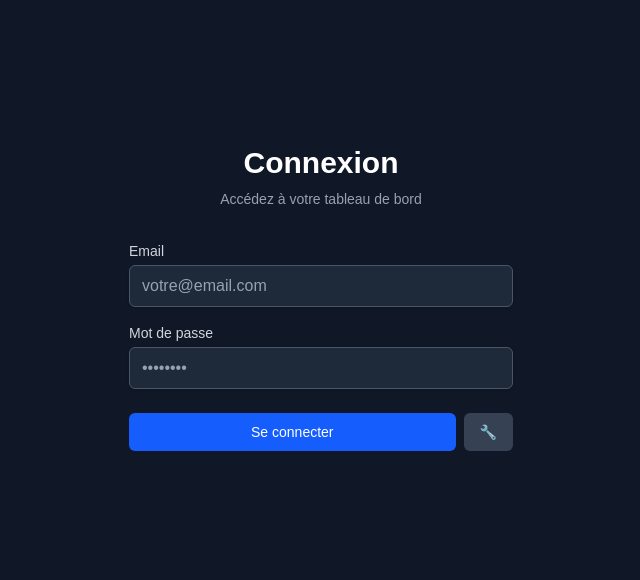
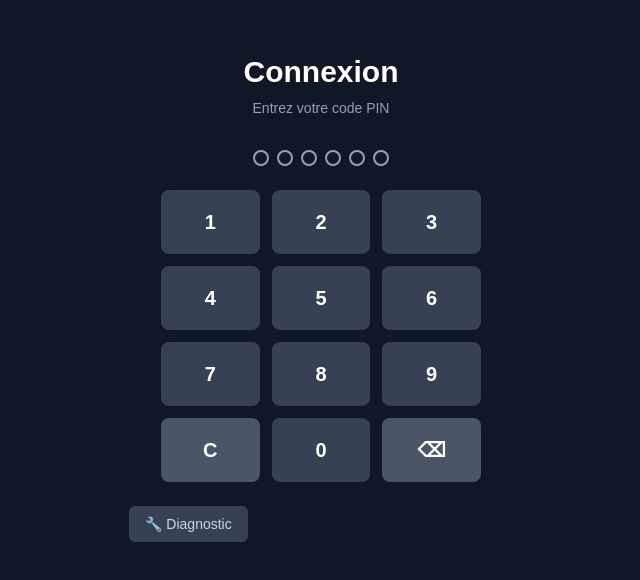
Before and after one commit to 0xK0/MDT-HP, a Next.js app: page /login in a window 1280 px wide. Shown: the part 114-694 px from the top of the page, without its empty margins (319-959 px from the left). Built offline with nearby package versions, Linux system fonts and the light colour scheme.

Commit message:
Some changes

```diff
--- a/app/dashboard/layout.tsx
+++ b/app/dashboard/layout.tsx
@@ -1,6 +1,5 @@
 "use client"
 
-import { useSession, signOut } from "next-auth/react"
 import { useRouter } from "next/navigation"
 import { useEffect, useState } from "react"
 import Link from "next/link"
@@ -16,22 +15,49 @@ import {
   Building2
 } from "lucide-react"
 
+interface User {
+  id: string
+  code: string
+  type: 'ADMIN' | 'USER'
+  name: string
+  role: 'ADMIN' | 'USER'
+}
+
 export default function DashboardLayout({
   children,
 }: {
   children: React.ReactNode
 }) {
-  const { data: session, status } = useSession()
+  const [user, setUser] = useState<User | null>(null)
+  const [loading, setLoading] = useState(true)
   const router = useRouter()
   const [sidebarOpen, setSidebarOpen] = useState(false)
 
   useEffect(() => {
-    if (status === "unauthenticated") {
+    // Vérifier si l'utilisateur est connecté via localStorage
+    const storedUser = localStorage.getItem('user')
+    if (storedUser) {
+      try {
+        const userData = JSON.parse(storedUser)
+        setUser(userData)
+      } catch (error) {
+        console.error('Erreur lors du parsing des données utilisateur:', error)
+        localStorage.removeItem('user')
+        router.push("/login")
+      }
+    } else {
       router.push("/login")
     }
-  }, [status, router])
+    setLoading(false)
+  }, [router])
 
-  if (status === "loading") {
+  const handleLogout = () => {
+    localStorage.removeItem('user')
+    setUser(null)
+    router.push("/login")
+  }
+
+  if (loading) {
     return (
       <div className="min-h-screen flex items-center justify-center bg-gray-900">
         <div className="text-white">Chargement...</div>
@@ -39,7 +65,7 @@ export default function DashboardLayout({
     )
   }
 
-  if (!session) {
+  if (!user) {
     return null
   }
 
@@ -47,7 +73,7 @@ export default function DashboardLayout({
     { name: "Véhicules", href: "/dashboard/vehicles", icon: Car },
     { name: "Types de Véhicules", href: "/dashboard/vehicle-types", icon: Car },
     { name: "Groupuscules", href: "/dashboard/groupuscules", icon: Building2 },
-    ...(session.user.role === "ADMIN" ? [{ name: "Utilisateurs", href: "/dashboard/users", icon: Users }] : []),
+    ...(user.role === "ADMIN" ? [{ name: "Utilisateurs", href: "/dashboard/users", icon: Users }] : []),
   ]
 
   return (
@@ -83,17 +109,17 @@ export default function DashboardLayout({
               <div className="flex-shrink-0">
                 <div className="h-8 w-8 rounded-full bg-gray-600 flex items-center justify-center">
                   <span className="text-sm font-medium text-white">
-                    {session.user.name?.charAt(0).toUpperCase()}
+                    {user.name?.charAt(0).toUpperCase()}
                   </span>
                 </div>
               </div>
               <div className="ml-3">
-                <p className="text-sm font-medium text-white">{session.user.name}</p>
-                <p className="text-xs text-gray-400">{session.user.role}</p>
+                <p className="text-sm font-medium text-white">{user.name}</p>
+                <p className="text-xs text-gray-400">{user.role}</p>
               </div>
             </div>
             <button
-              onClick={() => signOut()}
+              onClick={() => handleLogout()}
               className="mt-3 flex items-center text-sm text-gray-400 hover:text-white"
             >
               <LogOut className="mr-2 h-4 w-4" />
@@ -126,17 +152,17 @@ export default function DashboardLayout({
               <div className="flex-shrink-0">
                 <div className="h-8 w-8 rounded-full bg-gray-600 flex items-center justify-center">
                   <span className="text-sm font-medium text-white">
-                    {session.user.name?.charAt(0).toUpperCase()}
+                    {user.name?.charAt(0).toUpperCase()}
                   </span>
                 </div>
               </div>
               <div className="ml-3">
-                <p className="text-sm font-medium text-white">{session.user.name}</p>
-                <p className="text-xs text-gray-400">{session.user.role}</p>
+                <p className="text-sm font-medium text-white">{user.name}</p>
+                <p className="text-xs text-gray-400">{user.role}</p>
               </div>
             </div>
             <button
-              onClick={() => signOut()}
+              onClick={() => handleLogout()}
               className="mt-3 flex items-center text-sm text-gray-400 hover:text-white"
             >
               <LogOut className="mr-2 h-4 w-4" />
--- a/app/login/page.tsx
+++ b/app/login/page.tsx
@@ -1,46 +1,68 @@
 "use client"
 
 import { useState } from "react"
-import { signIn, getSession } from "next-auth/react"
 import { useRouter } from "next/navigation"
+import { PinKeypad } from "@/components/PinKeypad"
 
 export default function LoginPage() {
-  const [email, setEmail] = useState("")
-  const [password, setPassword] = useState("")
+  const [pin, setPin] = useState("")
   const [error, setError] = useState("")
   const [loading, setLoading] = useState(false)
   const [debugInfo, setDebugInfo] = useState("")
   const router = useRouter()
 
-  const handleSubmit = async (e: React.FormEvent) => {
-    e.preventDefault()
+  const handlePinEnter = (newPin: string) => {
+    setPin(newPin)
+    setError("")
+  }
+
+  const handleClear = () => {
+    setPin("")
+    setError("")
+  }
+
+  const handleBackspace = () => {
+    setPin(pin.slice(0, -1))
+    setError("")
+  }
+
+  const handleSubmit = async () => {
+    if (pin.length < 4) {
+      setError("Code PIN trop court")
+      return
+    }
+
     setLoading(true)
     setError("")
 
-    console.log("Tentative de connexion avec:", { email, password: "***" })
+    console.log("Tentative de connexion avec le code PIN:", pin)
 
     try {
-      const result = await signIn("credentials", {
-        email,
-        password,
-        redirect: false,
+      const response = await fetch('/api/auth-pin', {
+        method: 'POST',
+        headers: {
+          'Content-Type': 'application/json',
+        },
+        body: JSON.stringify({ code: pin }),
       })
 
-      console.log("Résultat de signIn:", result)
+      const result = await response.json()
+      console.log("Résultat de l'authentification PIN:", result)
 
-      if (result?.error) {
-        console.error("Erreur d'authentification:", result.error)
-        setError("Email ou mot de passe incorrect")
-      } else if (result?.ok) {
-        console.log("Connexion réussie, redirection vers /dashboard")
+      if (result.success) {
+        console.log("Connexion réussie avec le code PIN:", result.user)
+        // Stocker les informations de session localement
+        localStorage.setItem('user', JSON.stringify(result.user))
         router.push("/dashboard")
       } else {
-        console.error("Résultat inattendu:", result)
-        setError("Erreur de connexion inattendue")
+        console.error("Erreur d'authentification PIN:", result.error)
+        setError(result.error || "Code PIN incorrect")
+        setPin("")
       }
     } catch (error) {
       console.error("Erreur lors de la connexion:", error)
       setError("Une erreur est survenue lors de la connexion")
+      setPin("")
     } finally {
       setLoading(false)
     }
@@ -61,16 +83,16 @@ export default function LoginPage() {
         info += `Erreur DB: ${dbResult.error}\n`
       }
 
-      // Test d'authentification si on a des credentials
-      if (email && password) {
-        const authResponse = await fetch('/api/test-auth', {
+      // Test d'authentification PIN si on a un code
+      if (pin) {
+        const authResponse = await fetch('/api/auth-pin', {
           method: 'POST',
           headers: { 'Content-Type': 'application/json' },
-          body: JSON.stringify({ email, password })
+          body: JSON.stringify({ code: pin })
         })
         const authResult = await authResponse.json()
 
-        info += `Authentification: ${authResult.success ? '✅ OK' : '❌ Erreur'}\n`
+        info += `Authentification PIN: ${authResult.success ? '✅ OK' : '❌ Erreur'}\n`
         if (!authResult.success) {
           info += `Erreur auth: ${authResult.error}\n`
         }
@@ -82,6 +104,11 @@ export default function LoginPage() {
     }
   }
 
+  // Auto-submit quand le PIN atteint 6 caractères
+  if (pin.length === 6 && !loading) {
+    handleSubmit()
+  }
+
   return (
     <div className="min-h-screen flex items-center justify-center bg-gray-900">
       <div className="max-w-md w-full space-y-8 p-8">
@@ -90,43 +117,11 @@ export default function LoginPage() {
             Connexion
           </h2>
           <p className="mt-2 text-sm text-gray-400">
-            Accédez à votre tableau de bord
+            Entrez votre code PIN
           </p>
         </div>
-        <form className="mt-8 space-y-6" onSubmit={handleSubmit}>
-          <div className="space-y-4">
-            <div>
-              <label htmlFor="email" className="block text-sm font-medium text-gray-300">
-                Email
-              </label>
-              <input
-                id="email"
-                name="email"
-                type="email"
-                required
-                value={email}
-                onChange={(e) => setEmail(e.target.value)}
-                className="mt-1 block w-full px-3 py-2 border border-gray-600 rounded-md shadow-sm bg-gray-800 text-white placeholder-gray-400 focus:outline-none focus:ring-blue-500 focus:border-blue-500"
-                placeholder="votre@email.com"
-              />
-            </div>
-            <div>
-              <label htmlFor="password" className="block text-sm font-medium text-gray-300">
-                Mot de passe
-              </label>
-              <input
-                id="password"
-                name="password"
-                type="password"
-                required
-                value={password}
-                onChange={(e) => setPassword(e.target.value)}
-                className="mt-1 block w-full px-3 py-2 border border-gray-600 rounded-md shadow-sm bg-gray-800 text-white placeholder-gray-400 focus:outline-none focus:ring-blue-500 focus:border-blue-500"
-                placeholder="••••••••"
-              />
-            </div>
-          </div>
 
+        <div className="mt-8 space-y-6">
           {error && (
             <div className="text-red-400 text-sm text-center">
               {error}
@@ -139,30 +134,31 @@ export default function LoginPage() {
             </div>
           )}
 
+          <PinKeypad
+            onPinEnter={handlePinEnter}
+            onClear={handleClear}
+            onBackspace={handleBackspace}
+            pin={pin}
+            maxLength={6}
+          />
+
+          {loading && (
+            <div className="text-center">
+              <div className="animate-spin rounded-full h-8 w-8 border-b-2 border-white mx-auto"></div>
+              <p className="mt-2 text-sm text-gray-400">Vérification du code...</p>
+            </div>
+          )}
+
           <div className="flex space-x-2">
-            <button
-              type="submit"
-              disabled={loading}
-              className="group relative flex-1 flex justify-center py-2 px-4 border border-transparent text-sm font-medium rounded-md text-white bg-blue-600 hover:bg-blue-700 focus:outline-none focus:ring-2 focus:ring-offset-2 focus:ring-blue-500 disabled:opacity-50 disabled:cursor-not-allowed"
-            >
-              {loading ? (
-                <div className="flex items-center">
-                  <div className="animate-spin rounded-full h-4 w-4 border-b-2 border-white mr-2"></div>
-                  Connexion en cours...
-                </div>
-              ) : (
-                "Se connecter"
-              )}
-            </button>
             <button
               type="button"
               onClick={runDiagnostic}
               className="px-4 py-2 text-sm font-medium text-gray-300 bg-gray-700 hover:bg-gray-600 rounded-md focus:outline-none focus:ring-2 focus:ring-offset-2 focus:ring-gray-500"
             >
-              🔧
+              🔧 Diagnostic
             </button>
           </div>
-        </form>
+        </div>
       </div>
     </div>
   )
--- /dev/null
+++ b/components/PinKeypad.tsx
@@ -0,0 +1,93 @@
+"use client"
+
+import { useState } from 'react'
+
+interface PinKeypadProps {
+  onPinEnter: (pin: string) => void
+  onClear: () => void
+  onBackspace: () => void
+  pin: string
+  maxLength?: number
+}
+
+export function PinKeypad({ onPinEnter, onClear, onBackspace, pin, maxLength = 6 }: PinKeypadProps) {
+  const [isPressed, setIsPressed] = useState<string | null>(null)
+
+  const handleKeyPress = (key: string) => {
+    if (pin.length < maxLength) {
+      onPinEnter(pin + key)
+    }
+  }
+
+  const handleKeyDown = (key: string) => {
+    setIsPressed(key)
+  }
+
+  const handleKeyUp = () => {
+    setIsPressed(null)
+  }
+
+  const keys = [
+    ['1', '2', '3'],
+    ['4', '5', '6'],
+    ['7', '8', '9'],
+    ['C', '0', '⌫']
+  ]
+
+  return (
+    <div className="w-full max-w-xs mx-auto">
+      {/* Affichage du PIN */}
+      <div className="mb-6 flex justify-center space-x-2">
+        {Array.from({ length: maxLength }, (_, i) => (
+          <div
+            key={i}
+            className={`w-4 h-4 rounded-full border-2 ${
+              i < pin.length
+                ? 'bg-blue-500 border-blue-500'
+                : 'border-gray-400'
+            }`}
+          />
+        ))}
+      </div>
+
+      {/* Clavier numérique */}
+      <div className="grid grid-cols-3 gap-3">
+        {keys.map((row, rowIndex) =>
+          row.map((key, keyIndex) => {
+            const isSpecialKey = key === 'C' || key === '⌫'
+            const isPressedKey = isPressed === key
+
+            return (
+              <button
+                key={`${rowIndex}-${keyIndex}`}
+                onClick={() => {
+                  if (key === 'C') {
+                    onClear()
+                  } else if (key === '⌫') {
+                    onBackspace()
+                  } else {
+                    handleKeyPress(key)
+                  }
+                }}
+                onMouseDown={() => handleKeyDown(key)}
+                onMouseUp={handleKeyUp}
+                onMouseLeave={handleKeyUp}
+                className={`
+                  h-16 text-xl font-semibold rounded-lg transition-all duration-150
+                  ${isSpecialKey
+                    ? 'bg-gray-600 hover:bg-gray-500 text-white'
+                    : 'bg-gray-700 hover:bg-gray-600 text-white'
+                  }
+                  ${isPressedKey ? 'scale-95 bg-gray-500' : 'hover:scale-105'}
+                  ${key === '0' ? 'col-span-1' : ''}
+                `}
+              >
+                {key}
+              </button>
+            )
+          })
+        )}
+      </div>
+    </div>
+  )
+}
```
Also changed, not shown: app/api/auth-pin/route.ts (added, +45 -0 lines), app/api/pin-codes/route.ts (added, +49 -0 lines), scripts/seed.ts (+26 -15 lines), 1 other file (tests, documents, lock files or other folders).
